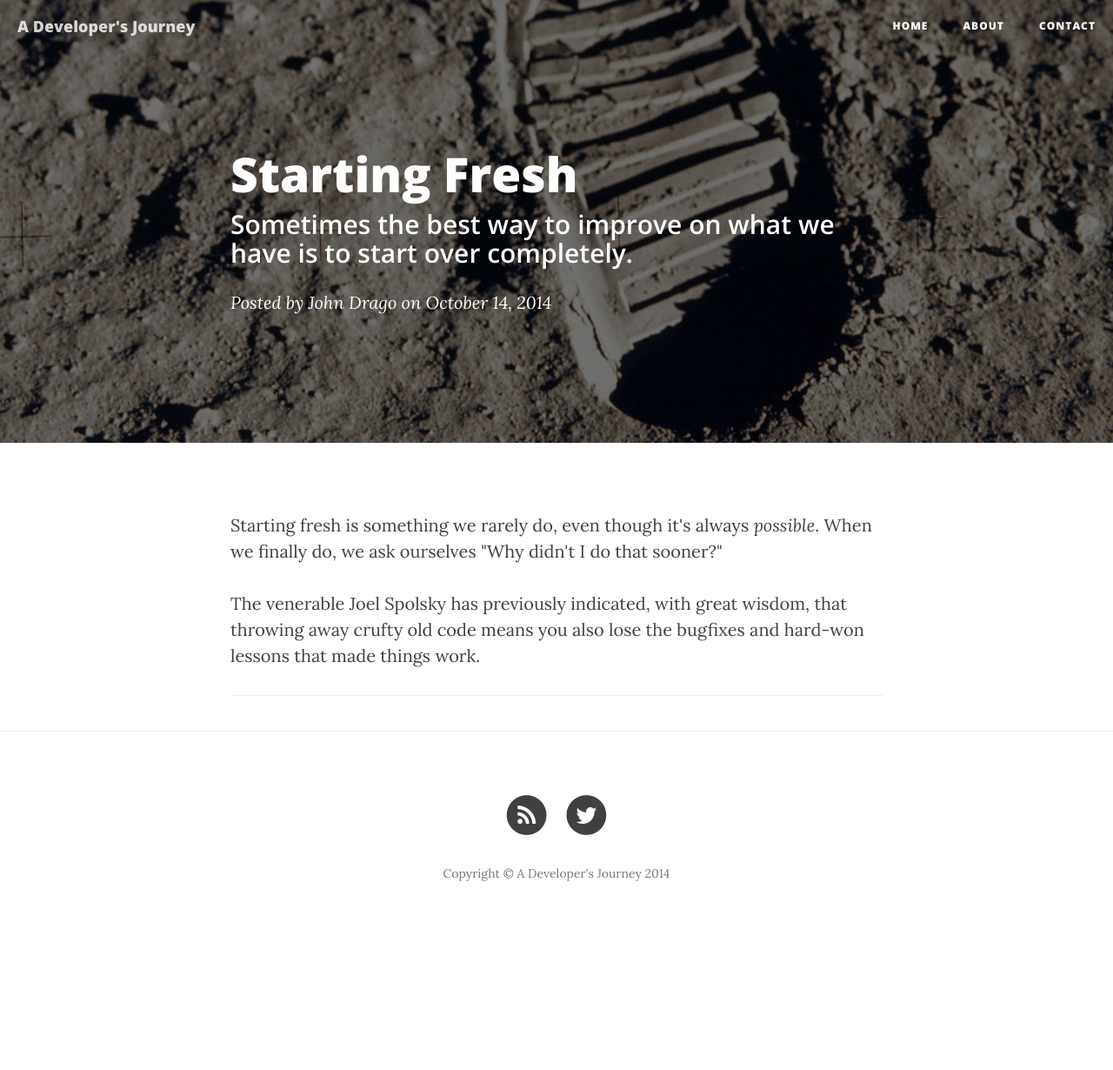
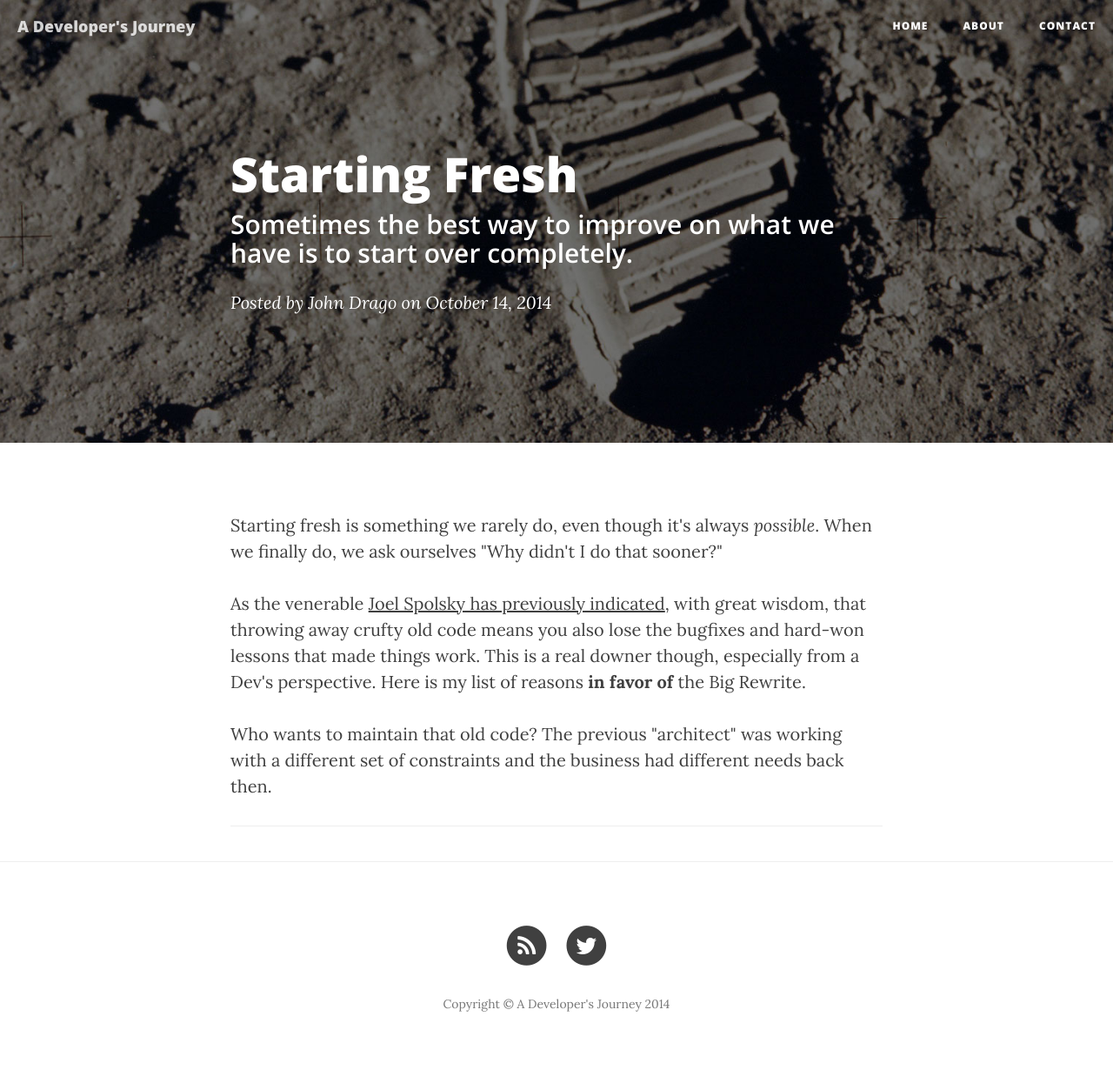
Before and after one commit to jdrago999/jdrago999.github.io, a Jekyll site: the page built from _posts/2014-10-14-starting-fresh.md, in a window 1280 px wide. Shown: the whole page at 87% size. Built offline with Jekyll 4.4.1, drawn with Linux system fonts in a browser that asks for light colours; nearby versions of some CDN libraries; before the commit the page ends 1080 px from its top, so only the background shows below that.

Commit message:
Incremental

```diff
--- a/_posts/2014-10-14-starting-fresh.md
+++ b/_posts/2014-10-14-starting-fresh.md
@@ -9,4 +9,6 @@ header-img: "img/post-bg-05.jpg"
 
 <p>Starting fresh is something we rarely do, even though it's always <em>possible</em>.  When we finally do, we ask ourselves "Why didn't I do that sooner?"</p>
 
-<p>The venerable Joel Spolsky has previously indicated, with great wisdom, that throwing away crufty old code means you also lose the bugfixes and hard-won lessons that made things work.</p>
+<p>As the venerable <a href="http://www.joelonsoftware.com/articles/fog0000000069.html" target="_blank">Joel Spolsky has previously indicated</a>, with great wisdom, that throwing away crufty old code means you also lose the bugfixes and hard-won lessons that made things work.  This is a real downer though, especially from a Dev's perspective.  Here is my list of reasons <strong>in favor of</strong> the Big Rewrite.</p>
+
+<p>Who wants to maintain that old code?  The previous "architect" was working with a different set of constraints and the business had different needs back then.</p>
```
